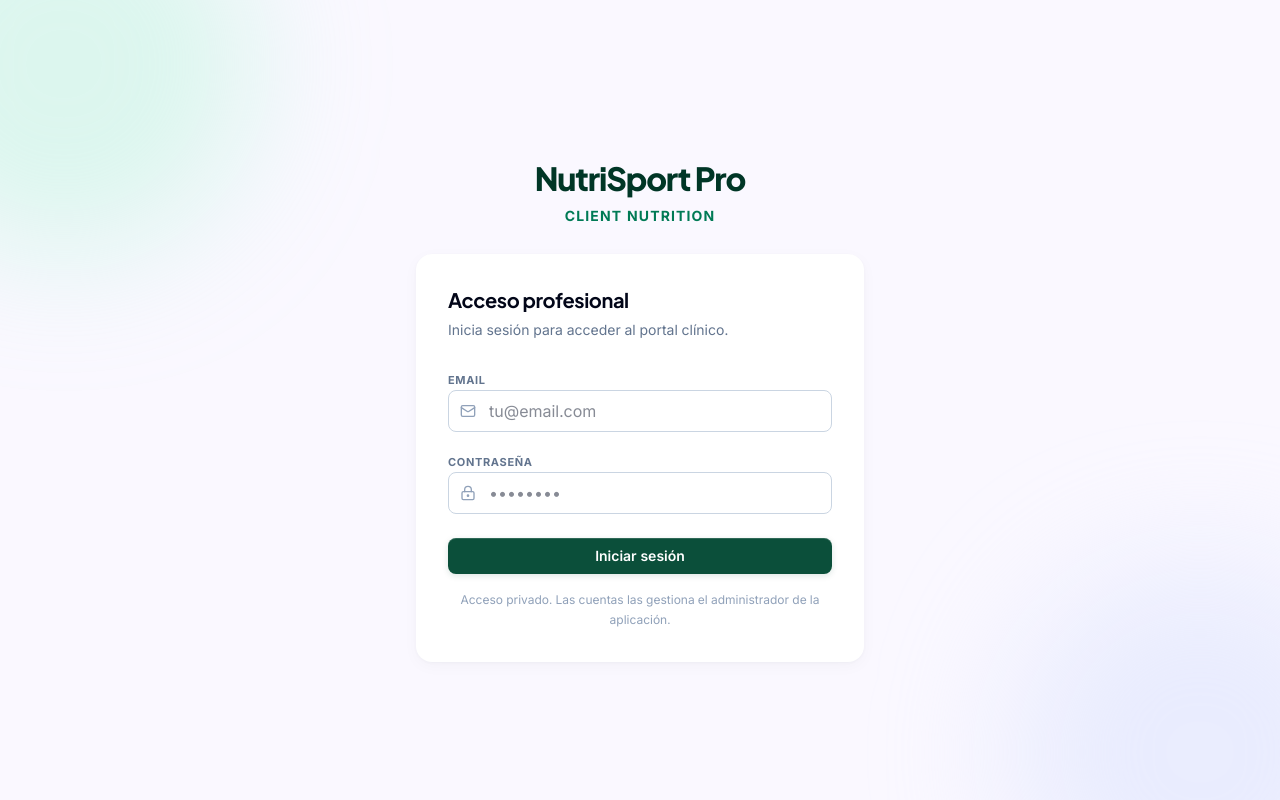
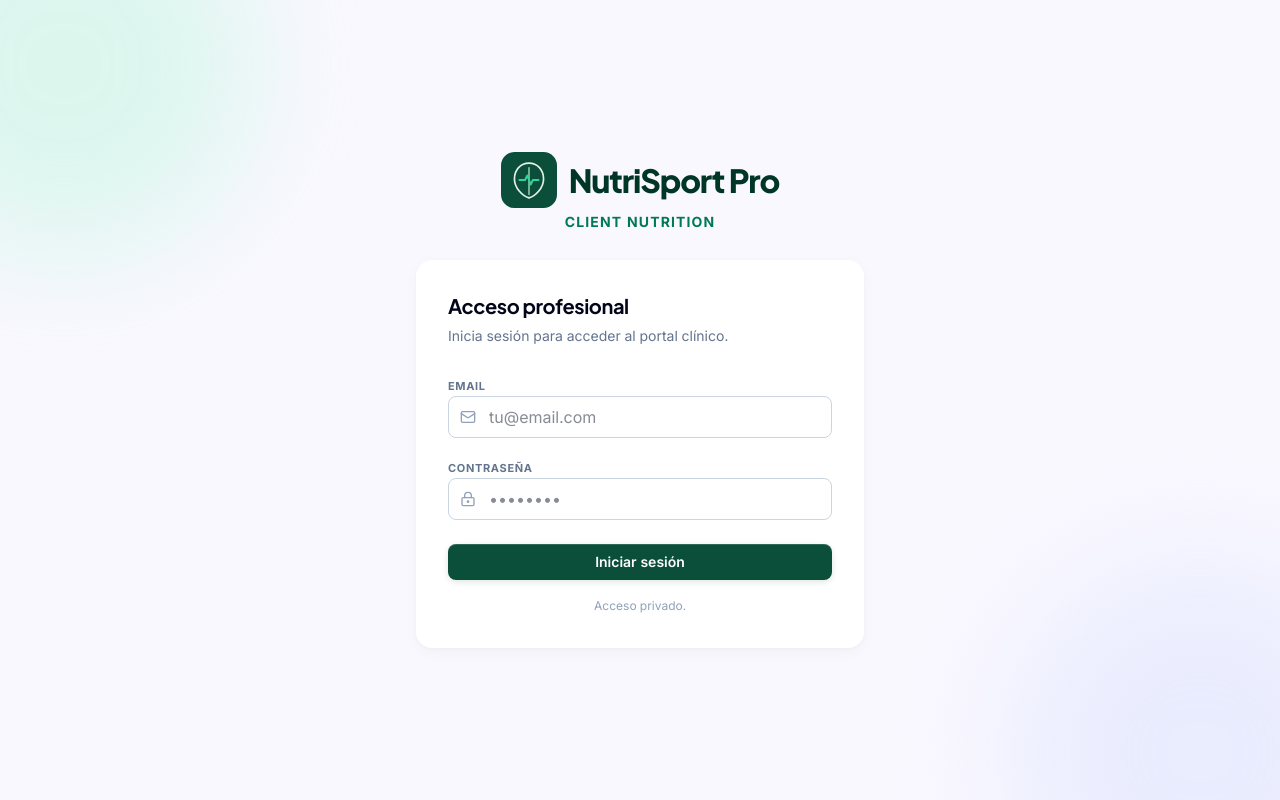
Before and after one commit to pausarobe/nutri-sport, a Next.js app: page /login in a window 1280 px wide. Built offline with nearby package versions, Linux system fonts and the light colour scheme.

Commit message:
fix: logo login

```diff
--- a/src/app/(auth)/login/page.tsx
+++ b/src/app/(auth)/login/page.tsx
@@ -1,4 +1,5 @@
 import { LockKeyhole, Mail } from "lucide-react";
+import Image from "next/image";
 import { Notice } from "@/components/notice";
 import { SubmitButton } from "@/components/submit-button";
 import { signIn } from "./actions";
@@ -27,9 +28,19 @@ export default async function LoginPage({ searchParams }: LoginPageProps) {
 
       <div className="relative w-full max-w-md">
         <div className="mb-7 flex flex-col items-center text-center">
-          <h1 className="mt-4 text-[32px] font-extrabold tracking-[-0.035em] text-[#003626]">
-            NutriSport Pro
-          </h1>
+          <div className="flex items-center justify-center gap-3">
+            <Image
+              src="/logo.svg"
+              alt=""
+              width={56}
+              height={56}
+              className="h-14 w-14 shrink-0"
+              priority
+            />
+            <h1 className="text-[32px] font-extrabold tracking-[-0.035em] text-[#003626]">
+              NutriSport Pro
+            </h1>
+          </div>
           <p className="mt-1 text-sm font-bold uppercase tracking-[0.08em] text-emerald-700">
             Client nutrition
           </p>
@@ -97,8 +108,7 @@ export default async function LoginPage({ searchParams }: LoginPageProps) {
             </SubmitButton>
 
             <p className="text-center text-xs leading-5 text-slate-400">
-              Acceso privado. Las cuentas las gestiona el administrador de la
-              aplicación.
+              Acceso privado.
             </p>
           </form>
         </section>
```
